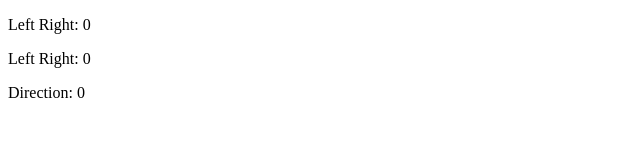
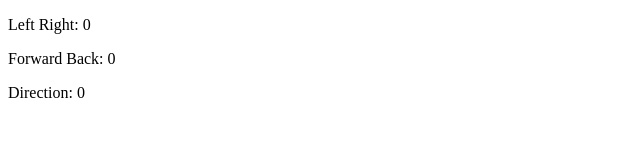
Before and after one commit to deebloo/device-orientation, a website: page do.html in a window 1280 px wide. Shown: the full height of the page, 0-640 px from the left. Drawn offline with Linux system fonts and the light colour scheme.

Commit message:
update demo

```diff
--- a/do.html
+++ b/do.html
@@ -16,7 +16,7 @@
 
     <p>Left Right: <span id="lr">0</span></p>
 
-    <p>Left Right: <span id="fb">0</span></p>
+    <p>Forward Back: <span id="fb">0</span></p>
 
     <p>Direction: <span id="direction">0</span></p>
 
```
